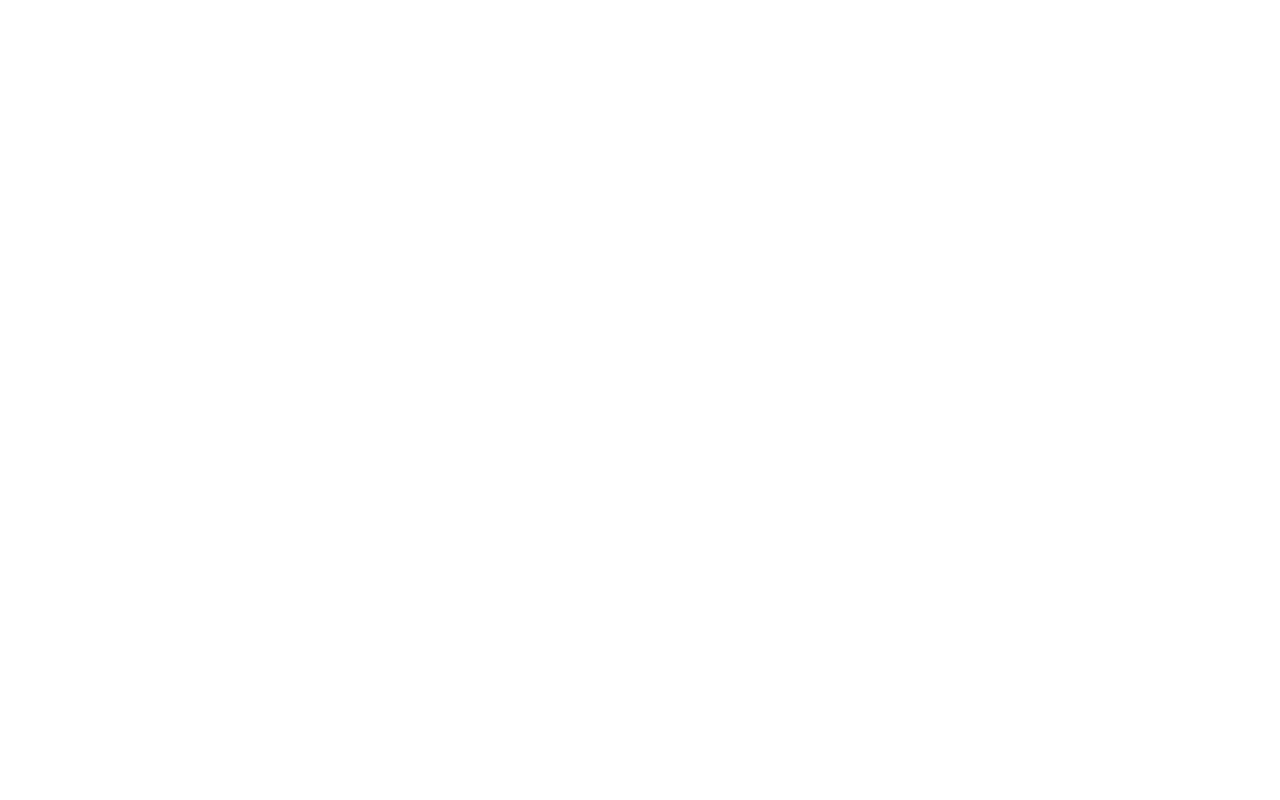
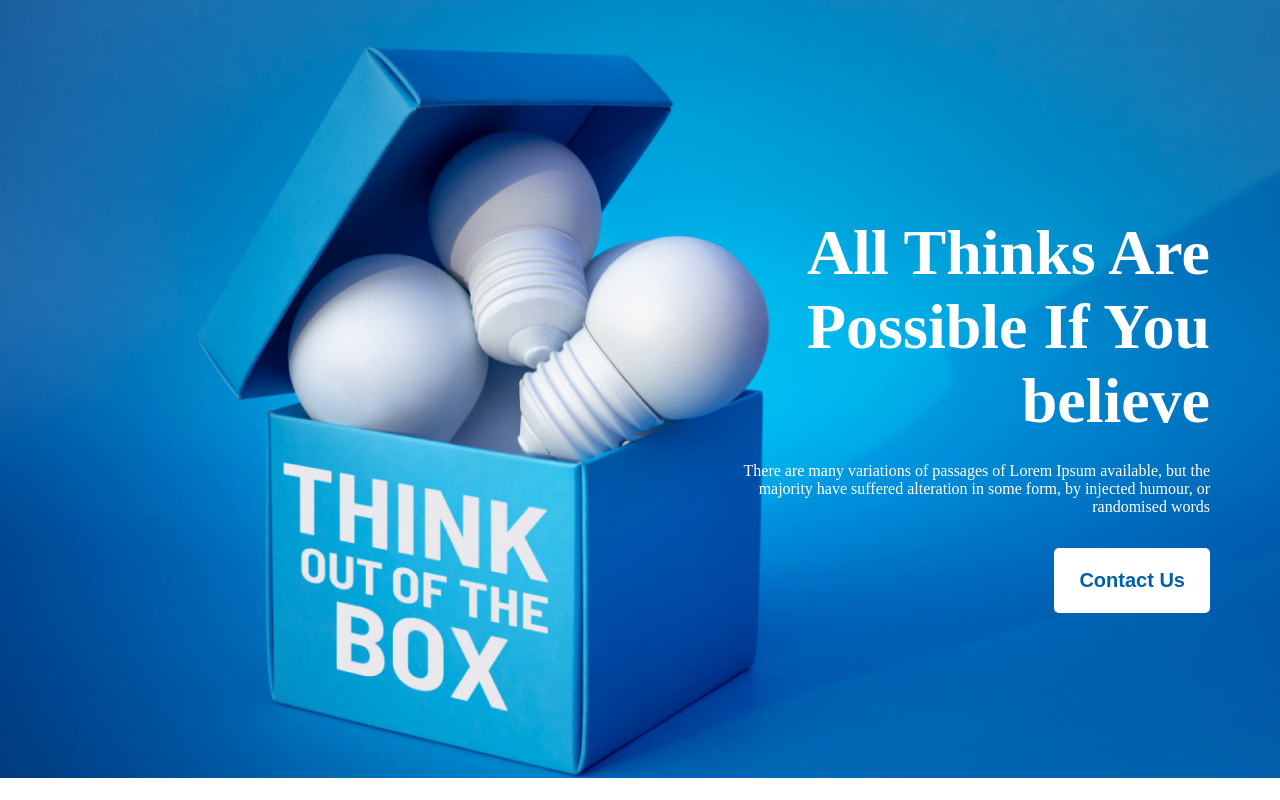
Before and after one commit to mdarifuzzaman0916-dev/my-second-task-2, a plain HTML site: page index.html in a window 1280 px wide. Drawn offline with Linux system fonts and the light colour scheme.

Commit message:
added header

```diff
--- a/index.html
+++ b/index.html
@@ -4,8 +4,21 @@
     <meta charset="UTF-8">
     <meta name="viewport" content="width=device-width, initial-scale=1.0">
     <title>My task</title>
+    <link rel="stylesheet" href="style.css".css">
 </head>
 <body>
+    <header class="container">
+       <div class="text-container">
+        <h2>All Thinks Are <br> Possible If You <br> believe</h2>
+       <p>There are many variations of passages of Lorem Ipsum available, but the majority have suffered alteration in some form, by injected humour, or randomised words</p>
+       <button class="btn">Contact Us</button>
+       </div>
+    </header>
+    <main>
 
+    </main>
+    <footer>
+
+    </footer>
 </body>
 </html>
--- /dev/null
+++ b/style.css
@@ -0,0 +1,46 @@
+*{
+    margin: 0;
+    padding: 0;
+    box-sizing: border-box;
+}
+.container{
+    background-image: url(./images/banner/banner3.png);
+    background-repeat: no-repeat;
+    background-size: cover;
+}
+.text-container{
+    max-width: 1140px;
+    margin: 0 auto;
+    text-align: right;
+    padding-top: 216px;
+}
+.text-container h2{
+    font-size: 4rem;
+    font-weight: bold;
+    color: #FFFFFF;
+    margin-bottom: 24px;
+}
+.text-container p{
+    font-size: 1rem;
+    color: #FFFFFF;
+    margin-bottom: 32px;
+    max-width: 490px;
+   margin-left: auto;
+}
+.text-container .btn{
+    background-color: #FFFFFF;
+    color: #005FAC;
+    border: none;
+    border-radius: 5px;
+    font-size: 1.25rem;
+    font-weight: 600;
+    padding: 21px 25px;
+    margin-bottom: 165px;
+}
+@media screen and (max-width: 576px) {
+    .text-container {
+    text-align: center;
+    padding-top: 50px;
+    }
+
+}
```
Also changed, not shown: images/banner/banner1.png (added), images/banner/banner2.png (added), images/banner/banner3.png (added), images/facebook.png (added), images/gradient1.png (added), images/gradient2.png (added), images/gradient3.png (added), images/icons/ecom.png (added), images/icons/fb.png (added), images/icons/js.png (added), images/icons/smoke.png (added), images/icons/twitter.png (added), images/icons/web.png (added), images/icons/youtube.png (added), 4 more files.
